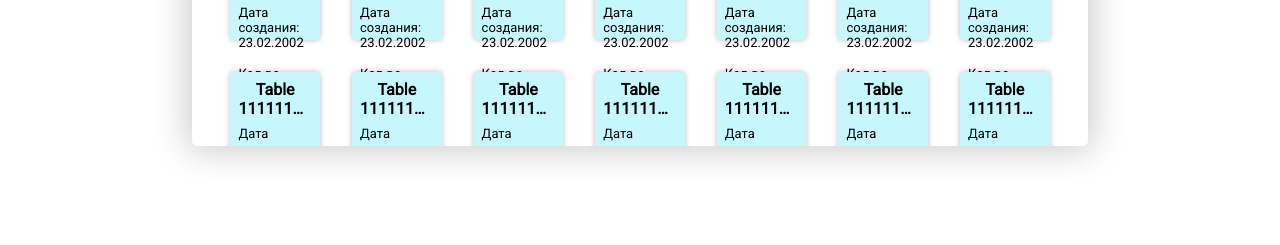
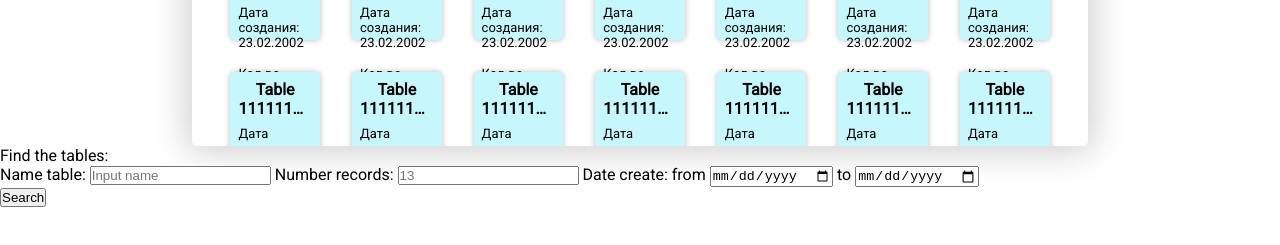
Before and after one commit to myfenix92/kurs-bd, a plain HTML site: page src/main-page/index.html in a window 1280 px wide. Shown: the part 254-499 px from the top of the page. Drawn offline with Linux system fonts and the light colour scheme.

Commit message:
feat: add filter block

```diff
--- a/src/main-page/index.html
+++ b/src/main-page/index.html
@@ -185,7 +185,21 @@
           <button class="create_tbl_btn">Create table</button>
       </div>
     </div>
-    <div class="filter_table"></div>
+    <div class="filter_table">
+      <p class="filter_tables_text">Find the tables:</p>
+      <div class="filter_input">
+        <label for="name_table">Name table:</label>
+        <input type="text" id="name_table" placeholder="Input name">
+        <label for="number_record">Number records:</label>
+        <input type="number" id="number_record" placeholder="13">
+        <label for="date_create_first">Date create:</label>
+        <span>from</span>
+        <input type="date" id="date_create_first">
+        <span>to</span>
+        <input type="date" id="date_create_second">
+      </div>
+      <button class="filter_search">Search</button>
+    </div>
   </main>
   <footer></footer>
 </body>
```
